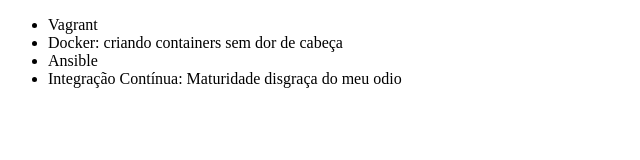
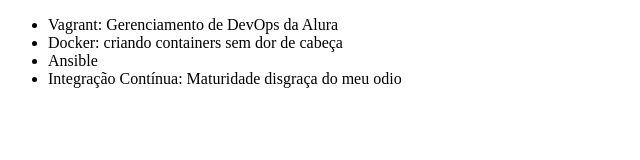
Before and after one commit to Betops42/alura-git, a plain HTML site: page index.html in a window 1280 px wide. Shown: the whole page, without its empty margins (0-640 px from the left). Drawn offline with Linux system fonts and the light colour scheme.

Commit message:
corrigindo o curso de vagrant

```diff
--- a/index.html
+++ b/index.html
@@ -6,7 +6,7 @@
 </head>
 <body>
     <ul>
-        <li>Vagrant</li>
+        <li>Vagrant: Gerenciamento de DevOps da Alura</li>
         <li>Docker: criando containers sem dor de cabeça</li>
         <li>Ansible</li>
         <li>Integração Contínua: Maturidade disgraça do meu odio</li>
```
